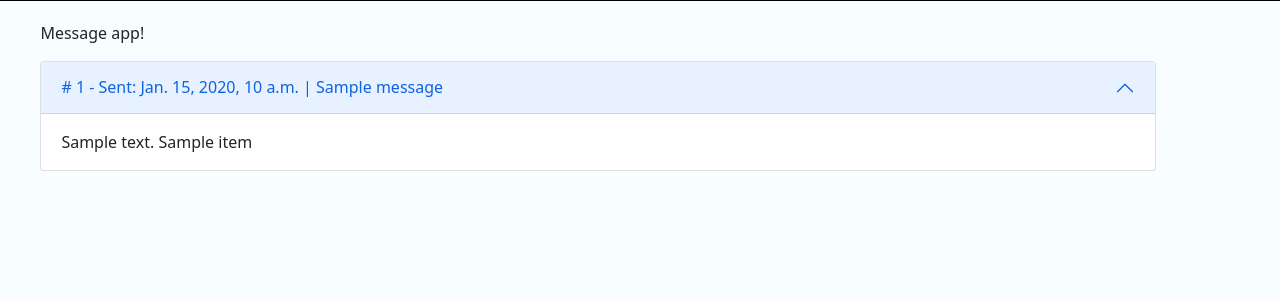
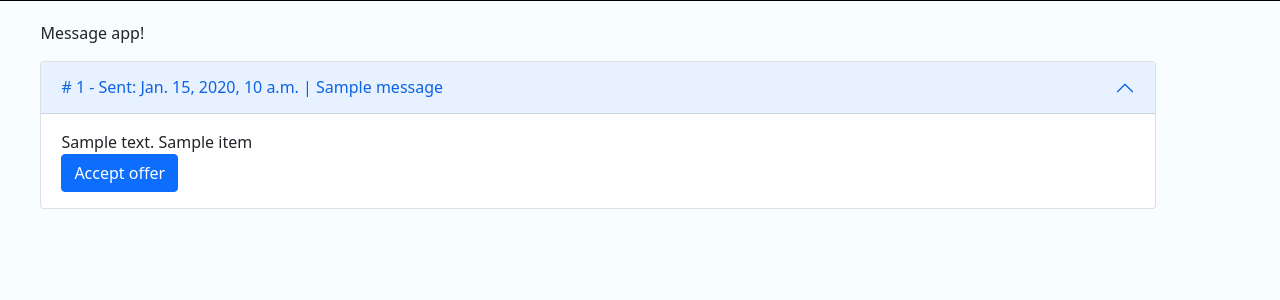
Before and after one commit to andriy21p/eCommerce_website, a Django app: page /message/ in a window 1280 px wide. Shown: the part 102-402 px from the top of the page. Run offline with Django 4.2, Linux system fonts and the light colour scheme; a user stored in the database is signed in; tables that the repository leaves empty hold one stand-in row (values such as "Sample post"); grey boxes marked "Sample" are stand-in pictures; some libraries are stand-ins or nearby versions.

Commit message:
Attempt to add accept bid

```diff
--- a/fire_sale/item/forms/item_form.py
+++ b/fire_sale/item/forms/item_form.py
@@ -31,7 +31,7 @@ class ItemFormWithUrl(ModelForm):
             'category': widgets.Select(attrs={'class': 'form-control'}),
             'price_minimum': widgets.NumberInput(attrs={'class': 'form-control'}),
             'name': widgets.TextInput(attrs={'class': 'form-control'}),
-            'description': widgets.TextInput(attrs={'class': 'form-control'}),
+            'description': widgets.Textarea(attrs={'class': 'form-control'}),
             'image': widgets.TextInput(attrs={'class': 'form-control'}),
         }
 
--- a/fire_sale/message/views.py
+++ b/fire_sale/message/views.py
@@ -1,7 +1,7 @@
 from django.http import JsonResponse
 from django.shortcuts import render, redirect
 from message.models import Message
-from message.forms.msg_form import MsgReplyForm
+from message.forms.msg_form import MsgReplyForm, MsgItemOfferAccept
 
 from django.contrib.auth.decorators import login_required
 from django.http import HttpResponseRedirect
@@ -45,3 +45,10 @@ def get_msg_by_id(request, msg_key):
 
     } for msg in Message.objects.filter(pk=msg_key)]
     return JsonResponse({"messages": messages})
+
+
+def accept_bid(request, msg_key):
+    if request.method == "POST":
+        form = MsgItemOfferAccept(data=request.POST)
+
+        pass
--- a/fire_sale/static/js/items.js
+++ b/fire_sale/static/js/items.js
@@ -85,16 +85,16 @@ getItemDetails = function(id) {
                 }
                 $('.carousel-item').first().addClass('active');
                 $('#itemPlaceAnOffer').prop('disabled', false);
-                $('#palceBid').attr('placeholder', 'Type an amount, for example ' + (item.current_price+Math.round(item.current_price/10)));
-                $('#palceBid').val('');
+                $('#placeBid').attr('placeholder', 'Type an amount, for example ' + (item.current_price+Math.round(item.current_price/10)));
+                $('#placeBid').val('');
                 $('#itemId').val(id);
                 if (item.number_of_bids > 2) {
                     console.log(item.number_of_bids);
-                    $('#palceBidHelp').text('Make sure you are at least 1 higher than the current price - this item has ' + item.number_of_bids + ' bids !');
+                    $('#placeBidHelp').text('Make sure you are at least 1 higher than the current price - this item has ' + item.number_of_bids + ' bids !');
                 } else {
-                    $('#palceBidHelp').text('Make sure you are at least 1 higher than the current price');
+                    $('#placeBidHelp').text('Make sure you are at least 1 higher than the current price');
                 }
-                $('#palceBid').focus();
+                $('#placeBid').focus();
             } else {
                 // found nothing
             }
@@ -108,7 +108,7 @@ getItemDetails = function(id) {
 
 makeAnOffer = function() {
     let id = $('#itemId').val();
-    let bid = $('#palceBid').val();
+    let bid = $('#placeBid').val();
     $('#itemPlaceAnOffer').prop('disabled', true);
     // send the bid to the server
     let formData = {amount: bid, item: id};
--- a/fire_sale/static/js/msgs.js
+++ b/fire_sale/static/js/msgs.js
@@ -0,0 +1,29 @@
+
+acceptAnOffer = function() {
+    let offerId = $("#offerId").val();
+    //let offerAmount = $("#offerAmount").val();
+    //let bidder = $("#bidder").val();
+    //let seller = $("#seller").val();
+    console.log("OfferId is: ", offerId)
+    // $("#itemPlaceAnOffer").prop("disabled", true);
+    // send the bid to the server
+    //let formData = {offer: offerId, amount: offerAmount, bidder: bidder, seller: seller};
+    //$.ajax({
+    //    url: '/checkout/' + offerId,
+    //    type: 'POST',
+    //    headers: { "X-CSRFToken": getCookie("csrftoken") },
+    //    data: formData,
+    //    success: function (response) {
+            // Needs to refresh messages
+
+    //    },
+    //    error: function (xhr, status, error) {
+            // add toaster with error
+    //        console.error(error);
+    //    }
+    //});
+}
+
+proceedToCheckout = function() {
+
+}
--- a/fire_sale/templates/base.html
+++ b/fire_sale/templates/base.html
@@ -23,5 +23,6 @@
         {% endblock %}
     </div>
     <script src="{% static 'js/items.js' %}"></script>
+    <script src="{% static 'js/msgs.js' %}"></script>
 </body>
 </html>
--- a/fire_sale/templates/item/item_details.html
+++ b/fire_sale/templates/item/item_details.html
@@ -30,8 +30,8 @@
               {% csrf_token %}
               <div class="form-group">
                 <label for="exampleInputEmail1">I want this - Make an offer</label>
-                <input type="number" class="form-control" id="palceBid" aria-describedby="palceBidHelp" >
-                <small id="palceBidHelp" class="form-text text-muted">Make sure you are at least 1 higher than the current price</small>
+                <input type="number" class="form-control" id="placeBid" aria-describedby="placeBidHelp" >
+                <small id="placeBidHelp" class="form-text text-muted">Make sure you are at least 1 higher than the current price</small>
                 <input type="hidden" class="form-control" id="itemId" >
               </div>
               <button id="itemPlaceAnOffer" class="btn btn-primary" onclick="makeAnOffer();">Make an offer</button>
--- a/fire_sale/templates/message/index.html
+++ b/fire_sale/templates/message/index.html
@@ -16,6 +16,14 @@
                   <div class="accordion-body">
                       {{ message.msg_body }}
                       {{ message.item.name }}
+                      <div class="offerAcceptBid form">
+                          {% csrf_token %}
+                          <div class="form-group">
+
+                                <input type="hidden" class="form-control" id="offerId" value="{{ message.offer_id }}" >
+                          </div>
+                          <button id="offerAccept" class="btn btn-primary" onclick="acceptAnOffer();">Accept offer</button>
+                      </div>
                   </div>
                 </div>
               </div>
@@ -37,4 +45,5 @@
         {% endfor %}
         </div>
     </div>
+
 {% endblock %}
```
Also changed, not shown: fire_sale/message/forms/msg_form.py (+8 -0 lines).
